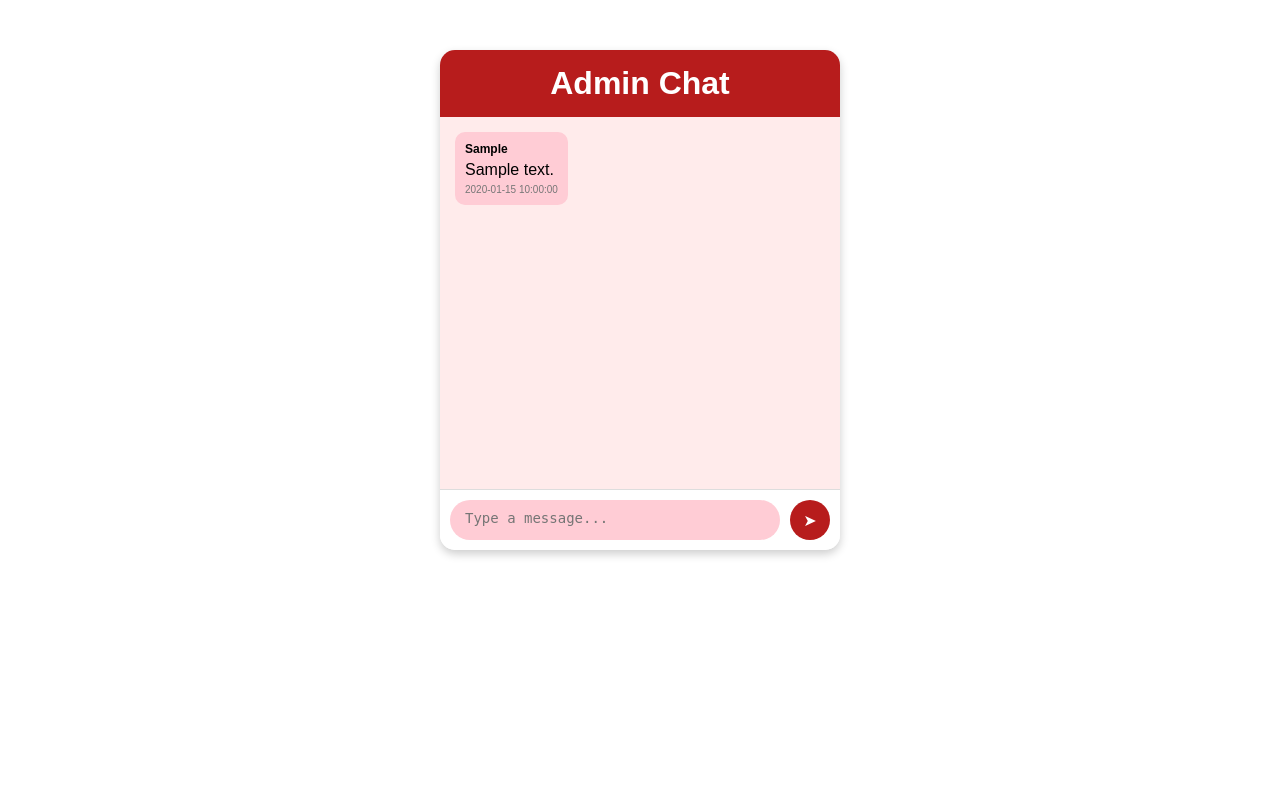
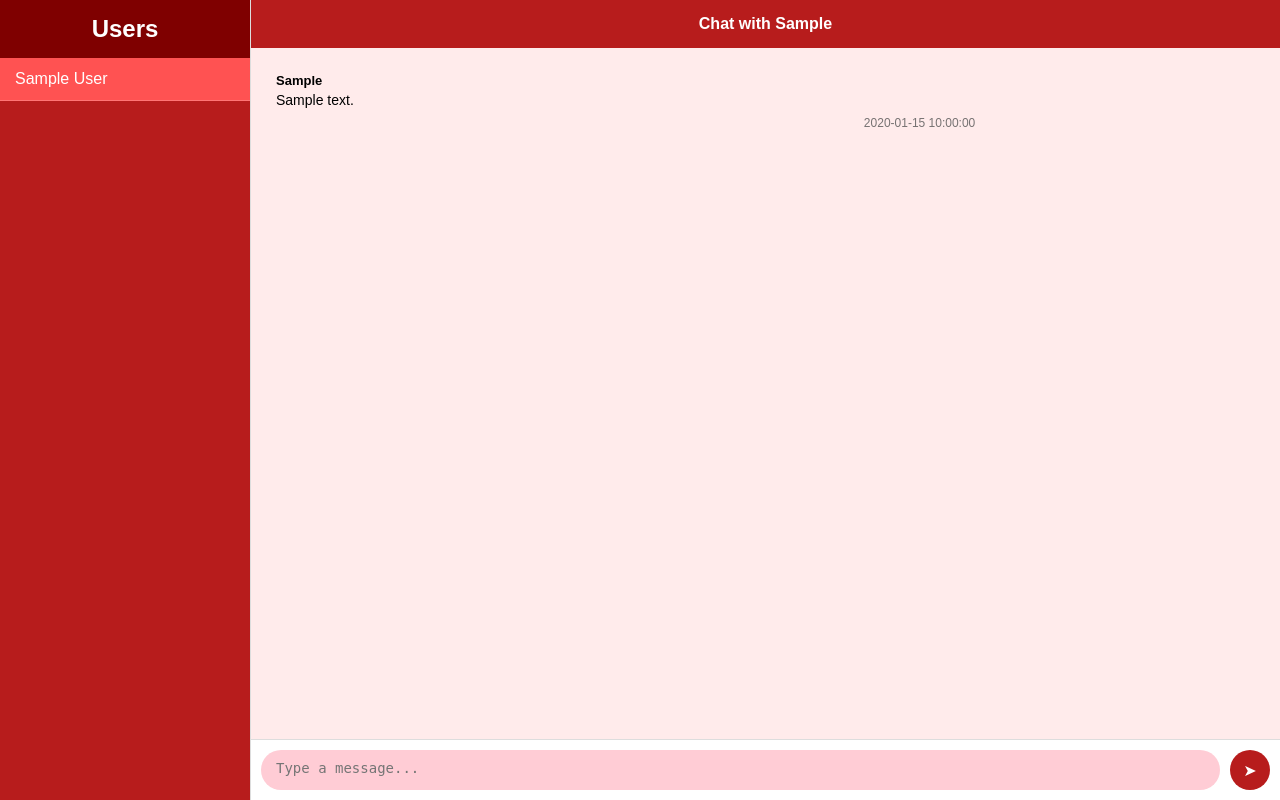
Before and after one commit to Mysticams/CICS-Alerts, a PHP site: page /chat_admin.php in a window 1280 px wide. Run offline with PHP 8.4, Linux system fonts and the light colour scheme; tables that the repository leaves empty or names only in its code hold one stand-in row (values such as "Sample post").

Commit message:
updated chat

```diff
--- a/sos/chat_admin.php
+++ b/sos/chat_admin.php
@@ -1,28 +1,10 @@
 <?php
 session_start();
-include('../config.php');
-
-// ✅ Get database connection from the helper function
+require_once '../config.php';
 $pdo = pdo();
 
-// Handle sending the message
-if ($_SERVER['REQUEST_METHOD'] == 'POST' && isset($_POST['message'])) {
-    $sender = 'admin';
-    $recipient = 'user';
-    $message = trim($_POST['message']);
-
-    if (!empty($message)) {
-        $stmt = $pdo->prepare("CALL insert_message(:sender, :recipient, :message)");
-        $stmt->execute([
-            ':sender' => $sender,
-            ':recipient' => $recipient,
-            ':message' => $message
-        ]);
-    }
-
-    header('Location: chat_admin.php');
-    exit;
-}
+$users = $pdo->query("SELECT id, first_name, last_name FROM users ORDER BY first_name ASC")->fetchAll(PDO::FETCH_ASSOC);
+$selectedUserId = isset($_GET['user_id']) ? (int)$_GET['user_id'] : ($users[0]['id'] ?? null);
 ?>
 <!DOCTYPE html>
 <html lang="en">
@@ -32,29 +14,60 @@ if ($_SERVER['REQUEST_METHOD'] == 'POST' && isset($_POST['message'])) {
     <title>Admin Chat</title>
     <style>
         body {
+            margin: 0;
             font-family: Arial, sans-serif;
-            margin: 0;
-            padding: 0;
+            display: flex;
+            height: 100vh;
+            background: #f5f5f5;
         }
 
-        .chat-container {
-            background-color: #ffffff;
-            border-radius: 15px;
-            box-shadow: 0 4px 10px rgba(0, 0, 0, 0.2);
-            width: 400px;
+        .sidebar {
+            width: 250px;
+            background: #b71c1c;
+            color: white;
             display: flex;
             flex-direction: column;
-            overflow: hidden;
-            margin: 50px auto;
-            height: 500px;
         }
 
-        h1 {
-            background-color: #b71c1c;
+        .sidebar h2 {
+            text-align: center;
+            padding: 15px;
+            margin: 0;
+            background: #7f0000;
+        }
+
+        .user-list {
+            flex: 1;
+            overflow-y: auto;
+        }
+
+        .user-list a {
+            display: block;
+            padding: 12px 15px;
             color: white;
-            margin: 0;
+            text-decoration: none;
+            border-bottom: 1px solid rgba(255, 255, 255, 0.2);
+        }
+
+        .user-list a:hover,
+        .user-list a.active {
+            background: #ff5252;
+        }
+
+        .chat-section {
+            flex: 1;
+            display: flex;
+            flex-direction: column;
+            background: white;
+            border-left: 1px solid #ddd;
+        }
+
+        .chat-header {
+            background: #b71c1c;
+            color: white;
             padding: 15px;
             text-align: center;
+            font-weight: bold;
         }
 
         .messages {
@@ -64,65 +77,33 @@ if ($_SERVER['REQUEST_METHOD'] == 'POST' && isset($_POST['message'])) {
             display: flex;
             flex-direction: column;
             gap: 10px;
-            background-color: #ffebeb;
+            background: #ffebeb;
         }
 
         .message {
-            display: flex;
-            flex-direction: column;
             padding: 10px;
             border-radius: 10px;
-            max-width: 80%;
+            max-width: 70%;
             word-wrap: break-word;
         }
 
         .message.admin {
-            background-color: #b71c1c;
-            /* admin color */
-            color: white;
-            align-self: flex-end;
-            /* Admin on right */
-        }
-
-        .message.user {
-            background-color: #ffccd5;
-            /* user color */
-            color: #000;
-            align-self: flex-start;
-            /* User on left */
-        }
-
-
-        .sent {
-            background-color: #b71c1c;
+            background: #b71c1c;
             color: white;
             align-self: flex-end;
         }
 
-        .received {
-            background-color: #ffccd5;
-            color: #000;
+        .message.user {
+            background: #ffccd5;
+            color: black;
             align-self: flex-start;
-        }
-
-        .sender {
-            font-weight: bold;
-            font-size: 12px;
-            margin-bottom: 5px;
-        }
-
-        .timestamp {
-            font-size: 10px;
-            color: #777;
-            text-align: right;
-            margin-top: 5px;
         }
 
         form {
             display: flex;
             padding: 10px;
-            background-color: #ffffff;
             border-top: 1px solid #ddd;
+            background: #fff;
         }
 
         textarea {
@@ -133,58 +114,119 @@ if ($_SERVER['REQUEST_METHOD'] == 'POST' && isset($_POST['message'])) {
             font-size: 14px;
             outline: none;
             resize: none;
-            background-color: #ffccd5;
+            background: #ffccd5;
         }
 
         button {
-            background-color: #b71c1c;
+            background: #b71c1c;
             color: white;
             border: none;
             border-radius: 50%;
             width: 40px;
             height: 40px;
             font-size: 16px;
+            margin-left: 10px;
+            cursor: pointer;
             display: flex;
             align-items: center;
             justify-content: center;
-            margin-left: 10px;
-            cursor: pointer;
         }
 
         button:hover {
-            background-color: #7f0000;
+            background: #7f0000;
         }
+
+        .timestamp {
+    font-size: 12px;
+    color: #555;       /* professional gray color */
+    margin-top: 5px;
+    text-align: right;
+    opacity: 0.8;
+}
+.sender {
+    font-weight: bold;
+    margin-bottom: 3px;
+    font-size: 13px;
+}
+.text {
+    font-size: 14px;
+    line-height: 1.4;
+}
+
     </style>
 </head>
 
 <body>
-    <div class="chat-container">
-        <h1>Admin Chat</h1>
 
-        <div class="messages" id="messages-container">
-            <!-- Messages load here -->
+    <div class="sidebar">
+        <h2>Users</h2>
+        <div class="user-list">
+            <?php foreach ($users as $user): ?>
+                <a href="?user_id=<?= $user['id'] ?>" class="<?= ($selectedUserId == $user['id']) ? 'active' : '' ?>">
+                    <?= htmlspecialchars($user['first_name'] . ' ' . $user['last_name']) ?></a>
+            <?php endforeach; ?>
         </div>
+    </div>
 
-        <form action="chat_admin.php" method="post">
-            <textarea name="message" rows="1" placeholder="Type a message..." required></textarea>
-            <button type="submit">&#10148;</button>
-        </form>
+    <div class="chat-section">
+        <?php if ($selectedUserId): ?>
+            <div class="chat-header">
+                Chat with <?= htmlspecialchars($users[array_search($selectedUserId, array_column($users, 'id'))]['first_name'] ?? 'User') ?>
+            </div>
+            <div class="messages" id="messages"></div>
+            <form id="chatForm">
+                <textarea name="message" rows="1" placeholder="Type a message..." required></textarea>
+                <button type="submit">&#10148;</button>
+            </form>
+        <?php else: ?>
+            <div style="margin:auto;text-align:center;color:#777;">No users found.</div>
+        <?php endif; ?>
     </div>
 
     <script>
-        function loadMessages() {
-            fetch('load_messages.php')
-                .then(response => response.text())
-                .then(data => {
-                    const container = document.getElementById('messages-container');
-                    container.innerHTML = data;
-                    container.scrollTop = container.scrollHeight;
-                })
-                .catch(error => console.error('Error loading messages:', error));
+        const selectedUserId = <?= $selectedUserId ?>;
+        const messagesContainer = document.getElementById('messages');
+
+        async function loadMessages() {
+            try {
+                const res = await fetch('chat_fetch_admin.php?user_id=' + selectedUserId);
+                const data = await res.json();
+                messagesContainer.innerHTML = '';
+                data.forEach(msg => {
+                    const div = document.createElement('div');
+                    div.className = 'message ' + msg.sender;
+                    div.innerHTML = `<div class="sender">${msg.sender.charAt(0).toUpperCase()+msg.sender.slice(1)}</div>
+                             <div class="text">${msg.message}</div>
+                             <div class="timestamp">${msg.sent_at}</div>`;
+                    messagesContainer.appendChild(div);
+                });
+                messagesContainer.scrollTop = messagesContainer.scrollHeight;
+            } catch (err) {
+                console.error('Error loading messages:', err);
+            }
         }
 
+        // Poll every 1 second
         setInterval(loadMessages, 1000);
-        window.onload = loadMessages;
+        loadMessages();
+
+        // Send via AJAX
+        document.getElementById('chatForm').addEventListener('submit', async e => {
+            e.preventDefault();
+            const textarea = e.target.message;
+            const msg = textarea.value.trim();
+            if (!msg) return;
+
+            const formData = new FormData();
+            formData.append('message', msg);
+
+            await fetch('chat_send_admin.php?user_id=' + selectedUserId, {
+                method: 'POST',
+                body: formData
+            });
+            textarea.value = '';
+            loadMessages();
+        });
     </script>
 </body>
 
--- /dev/null
+++ b/sos/chat_fetch_admin.php
@@ -0,0 +1,8 @@
+<?php
+session_start();
+require_once '../config.php';
+$pdo = pdo();
+$userId = (int)($_GET['user_id'] ?? 0);
+$stmt = $pdo->prepare("SELECT * FROM messages WHERE user_id=:user_id ORDER BY sent_at ASC");
+$stmt->execute([':user_id'=>$userId]);
+echo json_encode($stmt->fetchAll(PDO::FETCH_ASSOC));
--- a/sos/load_messages.php
+++ b/sos/load_messages.php
@@ -1,9 +1,50 @@
 <?php
 require('../config.php');
+
+// ✅ Start session safely (avoid duplicate warnings)
+if (session_status() === PHP_SESSION_NONE) {
+    session_start();
+}
+
 $pdo = pdo();
 
-// Fetch messages
-$stmt = $pdo->query("SELECT sender, message, timestamp FROM messages ORDER BY timestamp ASC");
+// ✅ Determine whose messages to load
+if (isset($_SESSION['user_role']) && $_SESSION['user_role'] === 'user') {
+    // For regular user, get their own messages
+    $userId = $_SESSION['user_id'];
+
+    $stmt = $pdo->prepare("
+        SELECT sender, message, timestamp
+        FROM messages
+        WHERE user_id = :user_id
+        ORDER BY timestamp ASC
+    ");
+    $stmt->execute([':user_id' => $userId]);
+
+} elseif (isset($_SESSION['user_role']) && $_SESSION['user_role'] === 'admin') {
+    // For admin, check if viewing a specific user's chat
+    if (isset($_GET['user_id'])) {
+        $userId = (int)$_GET['user_id'];
+
+        $stmt = $pdo->prepare("
+            SELECT sender, message, timestamp
+            FROM messages
+            WHERE user_id = :user_id
+            ORDER BY timestamp ASC
+        ");
+        $stmt->execute([':user_id' => $userId]);
+    } else {
+        // No user selected yet
+        echo "<div style='text-align:center; color:#777;'>Select a user to start chatting.</div>";
+        exit;
+    }
+} else {
+    // Not logged in or invalid role
+    echo "<div style='text-align:center; color:red;'>Unauthorized access.</div>";
+    exit;
+}
+
+// ✅ Display messages
 $messages = $stmt->fetchAll(PDO::FETCH_ASSOC);
 
 foreach ($messages as $msg) {
@@ -14,3 +55,4 @@ foreach ($messages as $msg) {
     echo '<div class="timestamp">' . $msg['timestamp'] . '</div>';
     echo '</div>';
 }
+?>
```
Also changed, not shown: sos/chat_fetch_user.php (added, +9 -0 lines), sos/chat_send_admin.php (added, +10 -0 lines), sos/chat_send_user.php (added, +11 -0 lines), sos/chat_user.php (+64 -158 lines).
